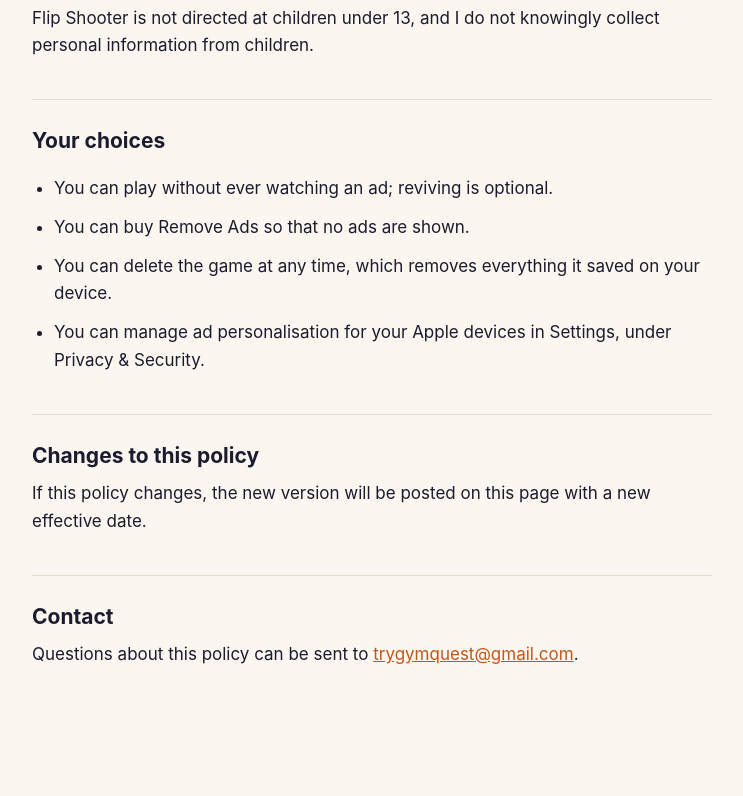
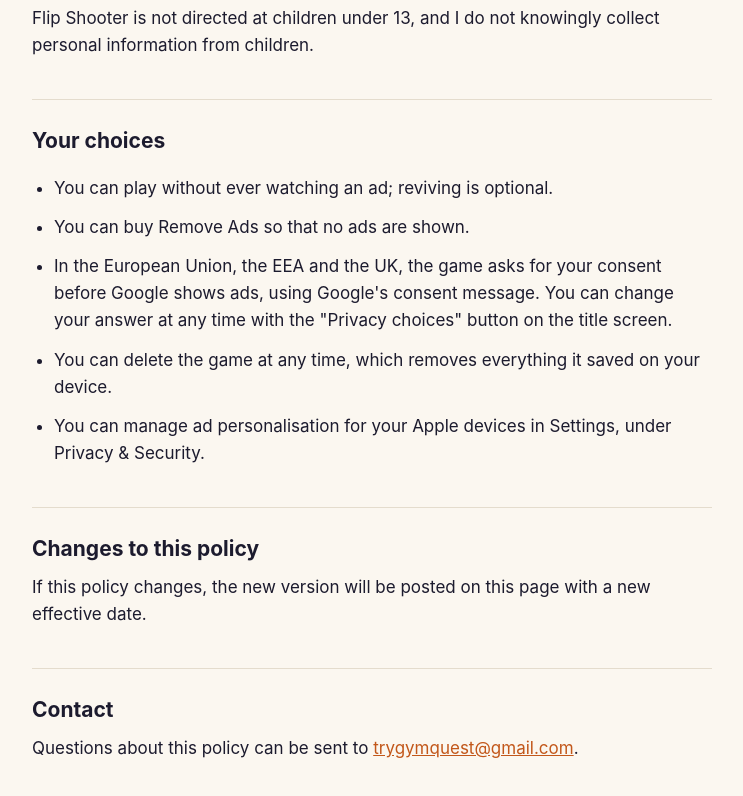
Before and after one commit to stevoleung852-creator/flipshooter, a plain HTML site: page privacy-policy.html in a window 1280 px wide. Shown: the part 1896-2692 px from the top of the page, without its empty margins (268-1011 px from the left). Before the commit the page ends 2657 px from the top, so only its background shows below. Drawn offline with Linux system fonts and the light colour scheme.

Commit message:
Privacy policy: EU ad consent and privacy choices
Co-Authored-By: Claude Opus 5.5 <noreply@anthropic.com>

```diff
--- a/privacy-policy.html
+++ b/privacy-policy.html
@@ -87,6 +87,9 @@
   <ul>
     <li>You can play without ever watching an ad; reviving is optional.</li>
     <li>You can buy Remove Ads so that no ads are shown.</li>
+    <li>In the European Union, the EEA and the UK, the game asks for your consent before
+    Google shows ads, using Google's consent message. You can change your answer at any
+    time with the "Privacy choices" button on the title screen.</li>
     <li>You can delete the game at any time, which removes everything it saved on your device.</li>
     <li>You can manage ad personalisation for your Apple devices in Settings, under Privacy &amp; Security.</li>
   </ul>
```
